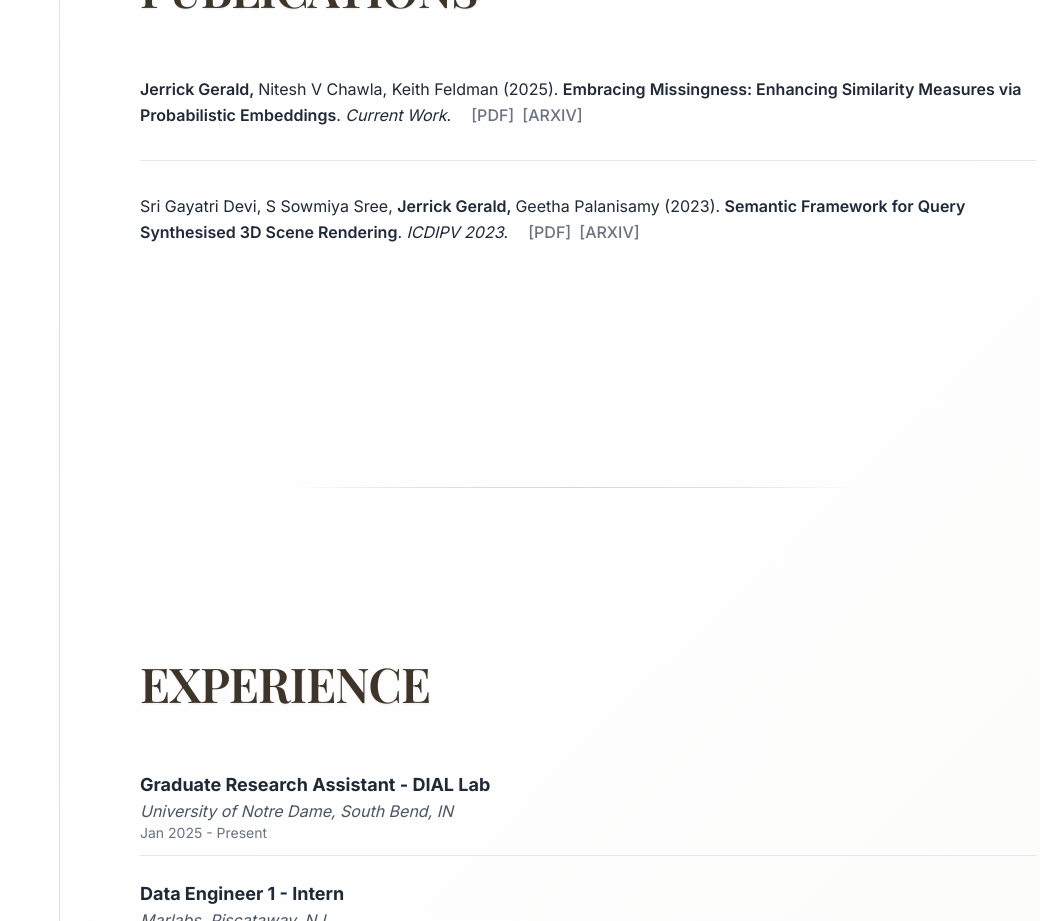
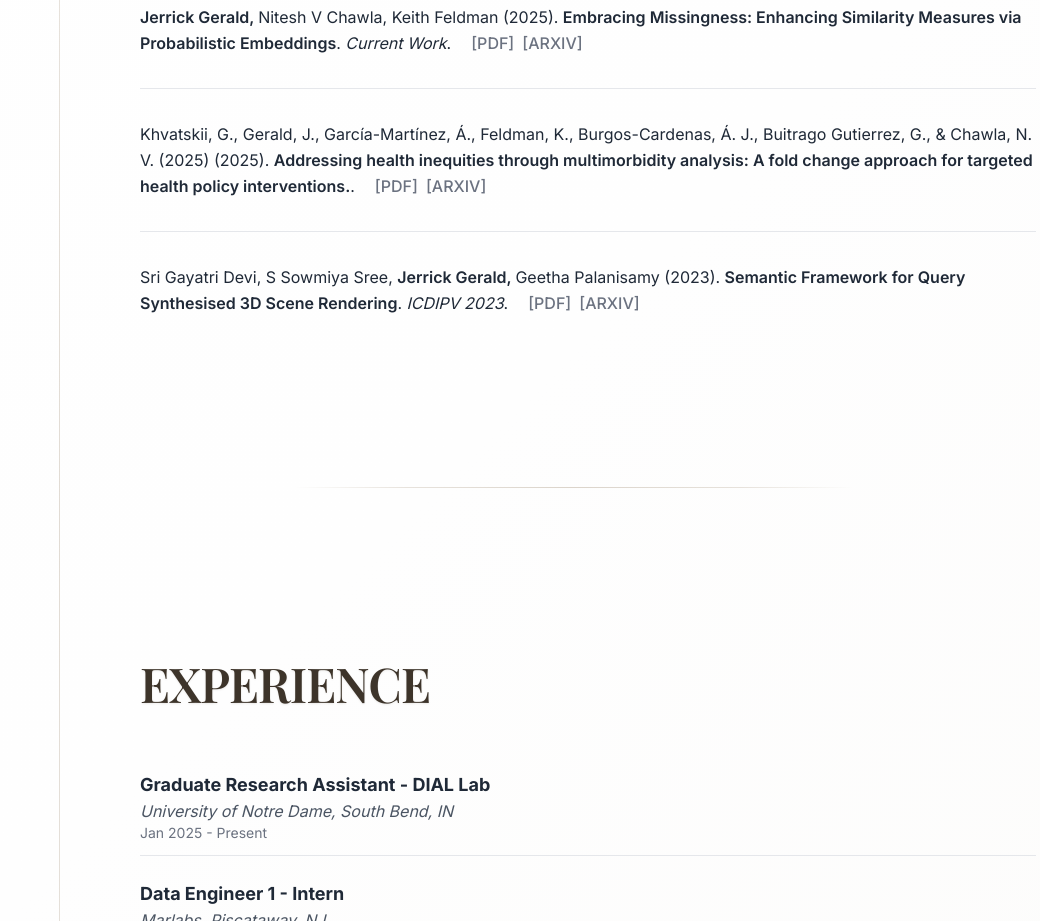
Before and after one commit to JERRICKGERALD/JERRICKGERALD.github.io, a React (Create React App) app: page / in a window 1280 px wide. Shown: the part 1880-2801 px from the top of the page, without its empty margins (240-1280 px from the left). Built offline with nearby package versions, Linux system fonts and the light colour scheme.

Commit message:
Modify publication entries in portfolioData.js
Updated publication details for 'pub-2' and added 'pub-3'.

```diff
--- a/src/data/portfolioData.js
+++ b/src/data/portfolioData.js
@@ -42,7 +42,7 @@ const myPortfolioData = {
   ],
 
   publications: [
-    {
+        {
       id: "pub-1",
       title:
         "Embracing Missingness: Enhancing Similarity Measures via Probabilistic Embeddings",
@@ -65,9 +65,32 @@ const myPortfolioData = {
       // },
       featured: true,
     },
+    {
+      id: "pub-2",
+      title:
+        "Addressing health inequities through multimorbidity analysis: A fold change approach for targeted health policy interventions.",
+      year: "2025",
+      authors: ["Khvatskii, G., Gerald, J., García-Martínez, Á., Feldman, K., Burgos-Cardenas, Á. J., Buitrago Gutierrez, G., & Chawla, N. V. (2025)"],
+      venue: "",
+      description: "",
+      links: {
+        pdf: "#",
+        arxiv: "#",
+        code: "#",
+        website: "",
+      },
+      // visual: {
+      //   question: "What does a platypus look like?",
+      //   highlightWord: "platypus",
+      //   image: "",
+      //   modelName: "",
+      //   response: "A platypus looks like a beaver with a duck's bill",
+      // },
+      featured: true,
+    },
 
     {
-      id: "pub-2",
+      id: "pub-3",
       title: "Semantic Framework for Query Synthesised 3D Scene Rendering",
       year: "2023",
       authors: [
```
